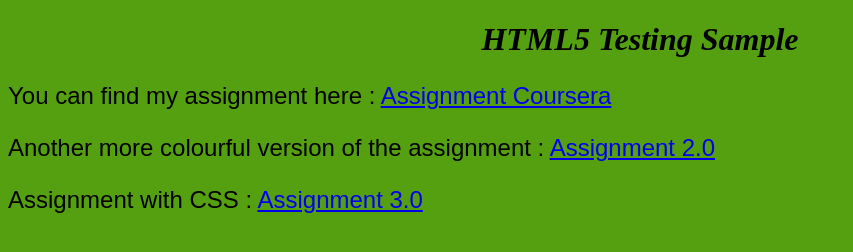
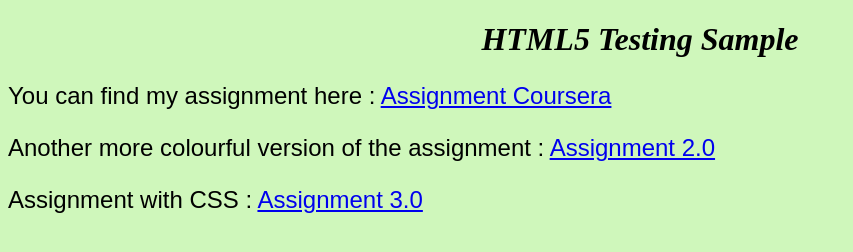
Before and after one commit to zesun33/sample, a plain HTML site: page index.html in a window 1280 px wide. Shown: the whole page, without its empty margins (0-853 px from the left). Drawn offline with Linux system fonts and the light colour scheme.

Commit message:
Update sample_css-index.css

```diff
--- a/sample_css-index.css
+++ b/sample_css-index.css
@@ -1,5 +1,5 @@
 body{
-	background-color: rgb(84, 160, 17);
+	background-color: rgb(207, 247, 187);
 }
 
 header{
```
